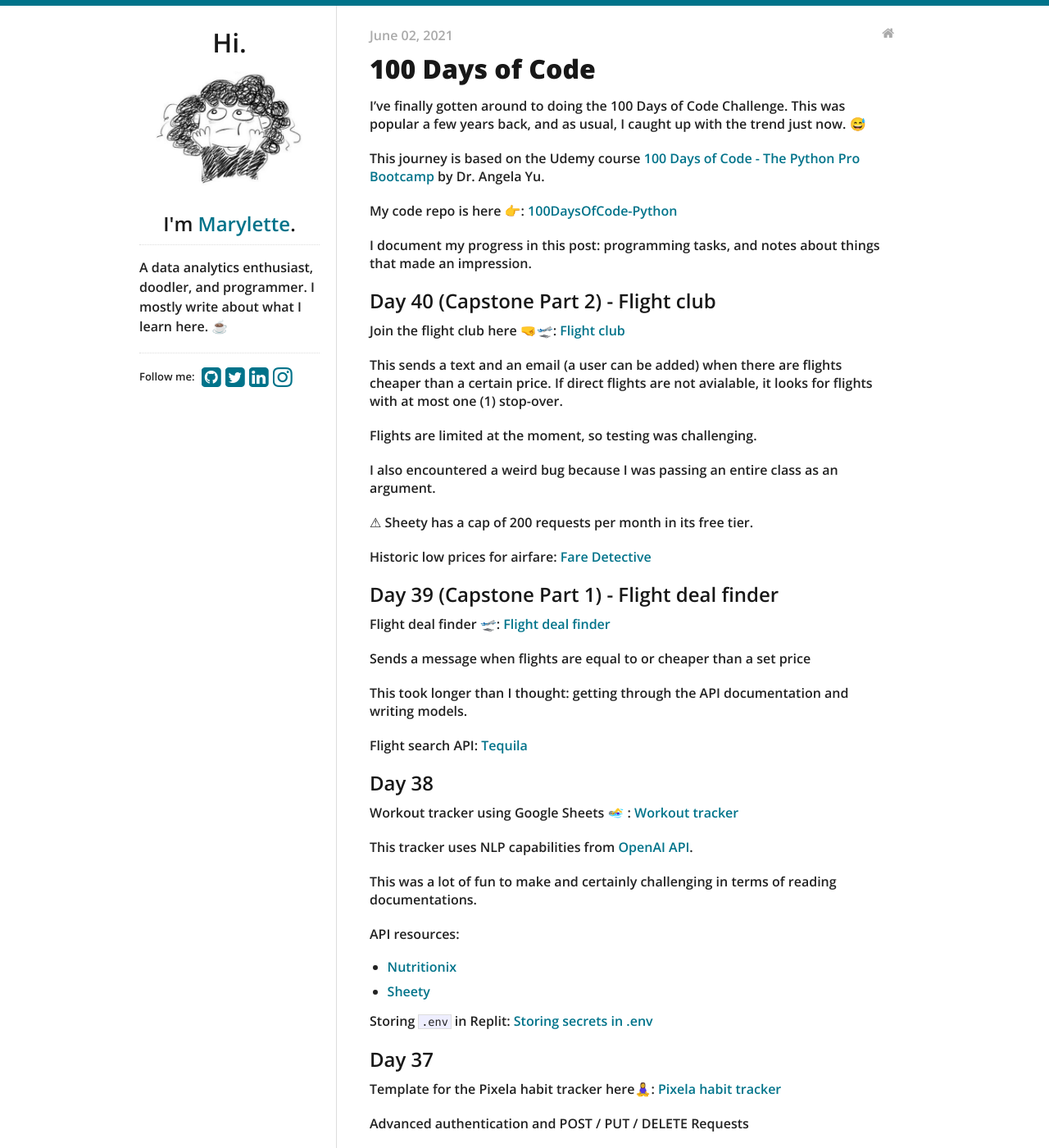
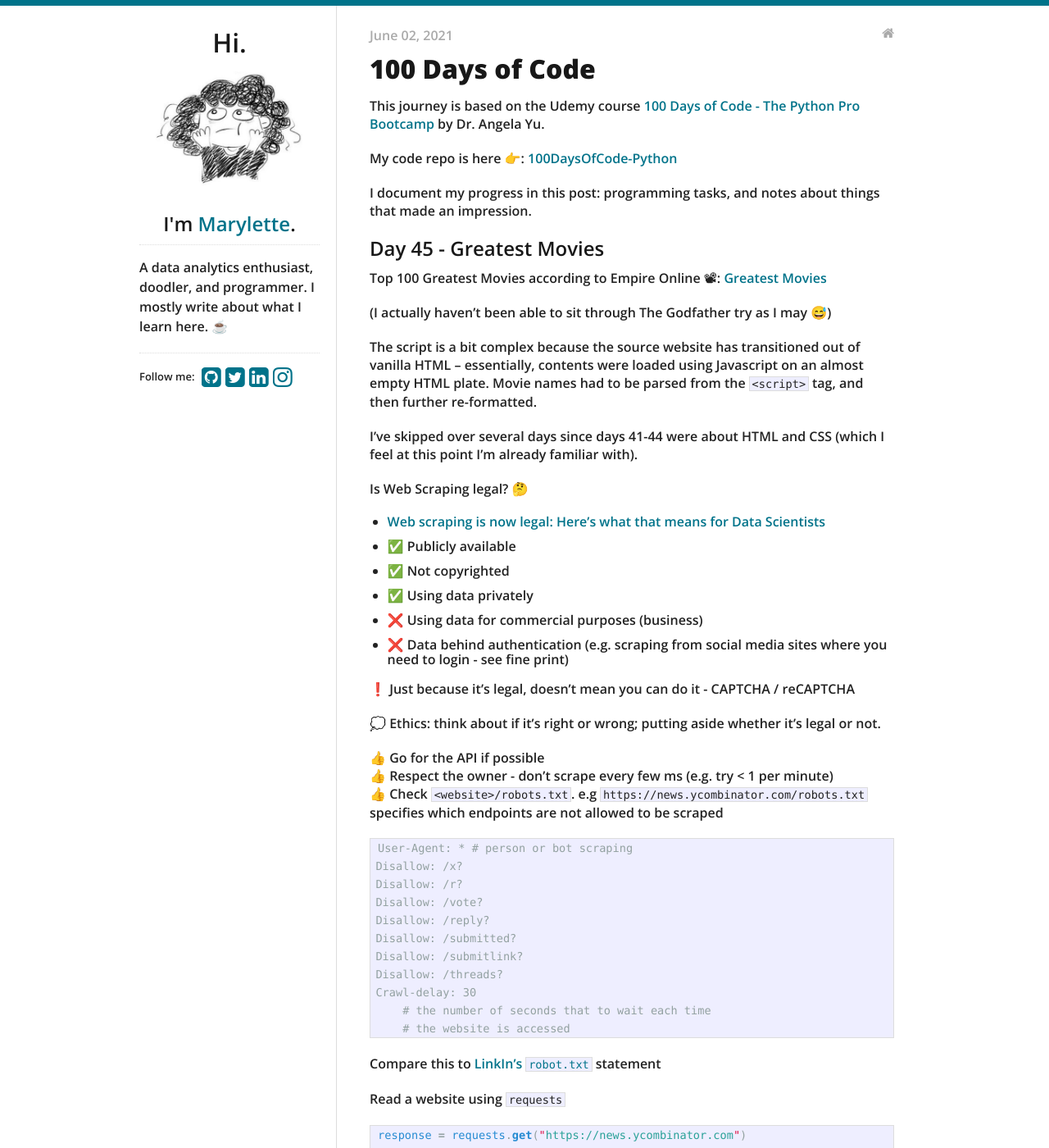
Before and after one commit to maryletteroa/maryletteroa.github.io, a Jekyll site: the page built from _posts/2021-06-02-hundred-days-of-python.md, in a window 1280 px wide and 1400 px high. Shown: the whole window at 82% size. Built offline with Jekyll 4.4.1, drawn with Linux system fonts in a browser that asks for light colours; some of the changed text lies outside the part shown.

Commit message:
update post with day 45 - greatest movies

````diff
--- a/_posts/2021-06-02-hundred-days-of-python.md
+++ b/_posts/2021-06-02-hundred-days-of-python.md
@@ -5,13 +5,120 @@
 - project
 ---
 
-I've finally gotten around to doing the 100 Days of Code Challenge. This was popular a few years back, and as usual, I caught up with the trend just now. 😅
-
+<!-- I've finally gotten around to doing the 100 Days of Code Challenge. This was popular a few years back, and as usual, I caught up with the trend just now. 😅
+ -->
 This journey is based on the Udemy course [100 Days of Code - The Python Pro Bootcamp](https://www.udemy.com/course/100-days-of-code/) by Dr. Angela Yu.
 
 My code repo is here 👉: [100DaysOfCode-Python](https://github.com/maryletteroa/100DaysOfCode-Python)
 
 I document my progress in this post: programming tasks, and notes about things that made an impression.
+
+## Day 45 - Greatest Movies
+
+Top 100 Greatest Movies according to Empire Online 📽: [Greatest Movies](https://replit.com/@maryletteroa/greatest-movies)
+
+(I actually haven't been able to sit through The Godfather try as I may 😅)
+
+The script is a bit complex because the source website has transitioned out of vanilla HTML -- essentially, contents were loaded using Javascript on an almost empty HTML plate. Movie names had to be parsed from the `<script>` tag, and then further re-formatted.
+
+I've skipped over several days since days 41-44 were about HTML and CSS (which I feel at this point I'm already familiar with).
+
+Is Web Scraping legal? 🤔
+ - [Web scraping is now legal: Here's what that means for Data Scientists](https://medium.com/@tjwaterman99/web-scraping-is-now-legal-6bf0e5730a78)
+ - ✅ Publicly available
+ - ✅ Not copyrighted
+ - ✅ Using data privately
+ - ❌ Using data for commercial purposes (business)
+ - ❌ Data behind authentication (e.g. scraping  from social media sites where you need to login - see fine print)
+
+❗ Just because it's legal, doesn't mean you can do it - CAPTCHA / reCAPTCHA
+
+💭 Ethics: think about if it's right or wrong; putting aside whether it's legal or not.
+
+👍 Go for the API if possible
+👍 Respect the owner - don't scrape every few ms  (e.g. try < 1 per minute)
+👍 Check `<website>/robots.txt`. e.g `https://news.ycombinator.com/robots.txt` specifies which endpoints are not allowed to be scraped
+
+```
+User-Agent: * # person or bot scraping
+Disallow: /x?
+Disallow: /r?
+Disallow: /vote?
+Disallow: /reply?
+Disallow: /submitted?
+Disallow: /submitlink?
+Disallow: /threads?
+Crawl-delay: 30
+    # the number of seconds that to wait each time
+    # the website is accessed
+```
+Compare this to [LinkIn's `robot.txt`](https://www.linkedin.com/robots.txt) statement
+
+
+Read a website using `requests`
+```python
+response = requests.get("https://news.ycombinator.com")
+yc_combinator = response.text
+soup = BeautifulSoup(yc_webpage, "html.parser")
+```
+
+👇 Can use `html.parser` or `lxml`  which needs to be imported `import lxml`; sometimes `lxml` works better than `html.parser`
+
+Some syntax reference:
+```python
+from bs4 import BeautifulSoup
+# import lxml
+
+with open("./website.html") as file:
+    contents = file.read()
+
+soup = BeautifulSoup(contents, "html.parser") #or "lxml"
+print(soup.title)
+    # <title>Angela's Personal Site</title
+print(soup.title.name)
+    # title
+print(soup.title.string)
+    # Angela's Personal Site
+
+# matches first instance
+print(soup.p)
+
+# pretty printing
+print(soup.prettify())
+
+# list of all anchor tags
+all_anchor_tags = soup.find_all(name="a")
+for tag in all_anchor_tags:
+    print(tag.getText())
+    print(tag.get("href"))
+
+# isolate by name tag
+heading = soup.find(name="h1", id="name")
+print(heading)
+    # <h1 id="name">Angela Yu</h1>
+
+# same for isolating by class name
+section_heading = soup.find(name="h3", class_="heading")
+    # "class" is a reserved word in Python
+print(section_heading)
+    # <h3 class="heading">Books and Teaching</h3>
+
+# using selector
+company_url = soup.select_one(selector="p a")
+print(company_url)
+    # <a href="https://www.appbrewery.co/">The App Brewery</a>
+
+# using selector
+name = soup.select_one(selector="#name")
+print(name)
+    # <h1 id="name">Angela Yu</h1>
+headings = soup.select(".heading")
+print(headings)
+    # [<h3 class="heading">Books and Teaching</h3>,
+    # <h3 class="heading">Other Pages</h3>]
+```
+
+
 
 ## Day 40 (Capstone Part 2) - Flight club
 
````
